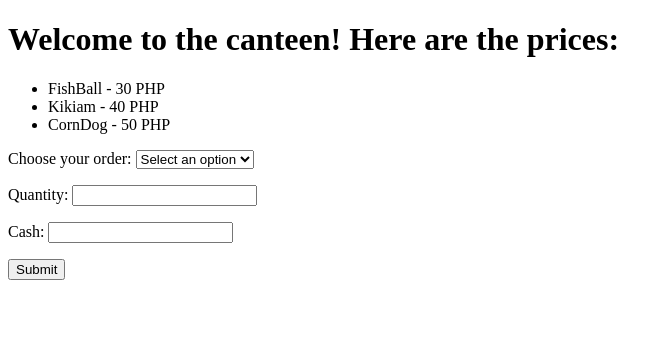
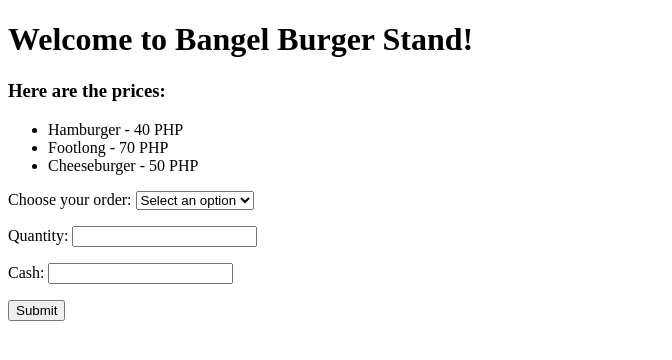
Before and after one commit to markuxjyz/ordermanagementsystem, a PHP site: page / in a window 1280 px wide. Shown: the top 360 px of the page, without its empty margins (0-672 px from the left). Run offline with PHP 8.4, Linux system fonts and the light colour scheme.

Commit message:
index.php

```diff
--- a/index.php
+++ b/index.php
@@ -1,8 +1,8 @@
 <?php
 $menu = [
-    ['name' => 'FishBall', 'price' => 30, 'quantity' => 10],
-    ['name' => 'Kikiam', 'price' => 40, 'quantity' => 10],
-    ['name' => 'CornDog', 'price' => 50, 'quantity' => 10],
+    ['name' => 'Hamburger', 'price' => 40, 'quantity' => 10],
+    ['name' => 'Footlong', 'price' => 70, 'quantity' => 10],
+    ['name' => 'Cheeseburger', 'price' => 50, 'quantity' => 10],
 ];
 ?>
 
@@ -11,10 +11,11 @@ $menu = [
 <head>
     <meta charset="utf-8">
     <meta name="viewport" content="width=device-width, initial-scale=1">
-    <title>Canteen Prices</title>
+    <title>Order Management System</title>
 </head>
 <body>
-    <h1>Welcome to the canteen! Here are the prices:</h1>
+    <h1>Welcome to Bangel Burger Stand!</h1>
+    <h3>Here are the prices:</h3>
     <ul>
         <?php foreach ($menu as $item) : ?>
             <li><?= htmlspecialchars($item['name']); ?> - <?= htmlspecialchars($item['price']); ?> PHP</li>
```
